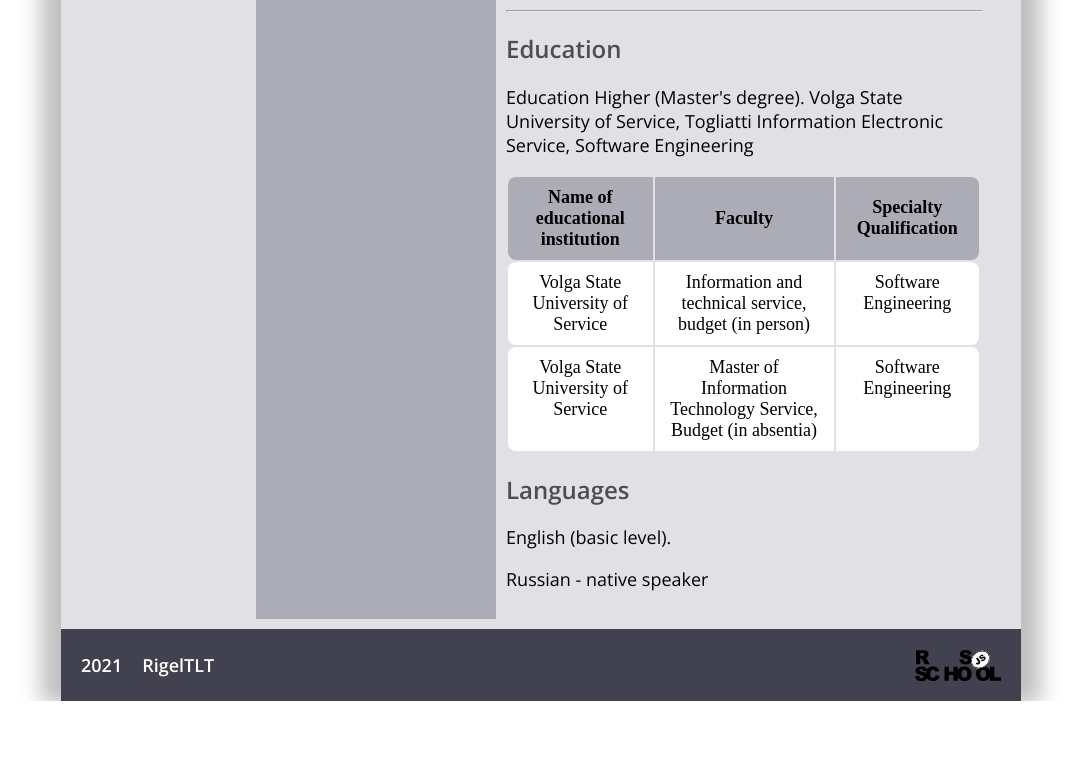
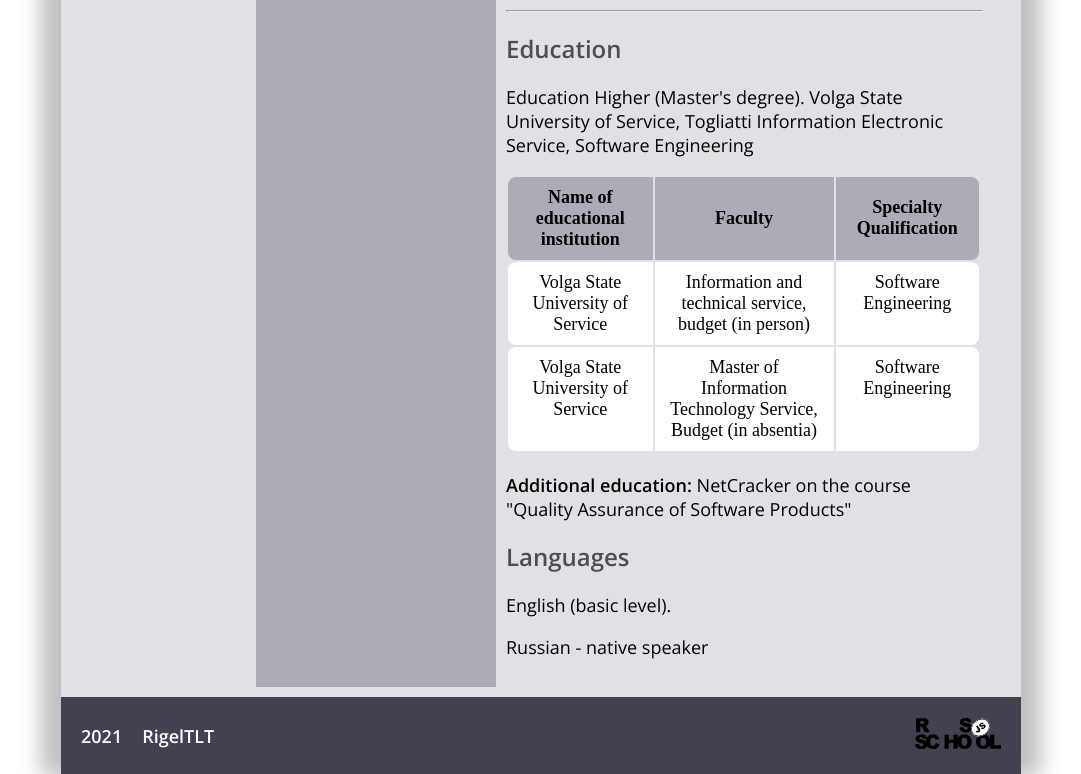
Before and after one commit to RigelTLT/rsschool-cv, a plain HTML site: page index.html in a window 1280 px wide. Shown: the part 1216-1990 px from the top of the page, without its empty margins (99-1180 px from the left). Before the commit the page ends 1917 px from the top, so only its background shows below. Drawn offline with nearby package versions, Linux system fonts and the light colour scheme.

Commit message:
docs: update cv files

```diff
--- a/index.html
+++ b/index.html
@@ -144,6 +144,7 @@ function multiply (a, b) {
                             </tr>
                         </tbody>
                     </table>
+                    <p><b>Additional education:</b> NetCracker on the course "Quality Assurance of Software Products"</p>
                 </section>
                 <section class="languages" id="languages">
                     <h2>Languages</h2>
@@ -155,7 +156,8 @@ function multiply (a, b) {
     </main>
     <footer class="page-footer">
         <div class="container-footer">
-            <p class="nav-up">2021<a class="nav-up" href="https://github.com/RigelTLT">RigelTLT</a></p> <img class="img-rss" src="assets/svg/rs_school_js.svg" width="86" height="32" alt="RS School">
+            <p class="nav-up">2021<a class="nav-up" href="https://github.com/RigelTLT">RigelTLT</a></p>
+            <a href="https://rs.school/js-stage0/" class="link-code"><img class="img-rss" src="assets/svg/rs_school_js.svg" width="86" height="32" alt="RS School"></a>
         </div>
     </footer>
 </body>
```
Also changed, not shown: 1 other file.
